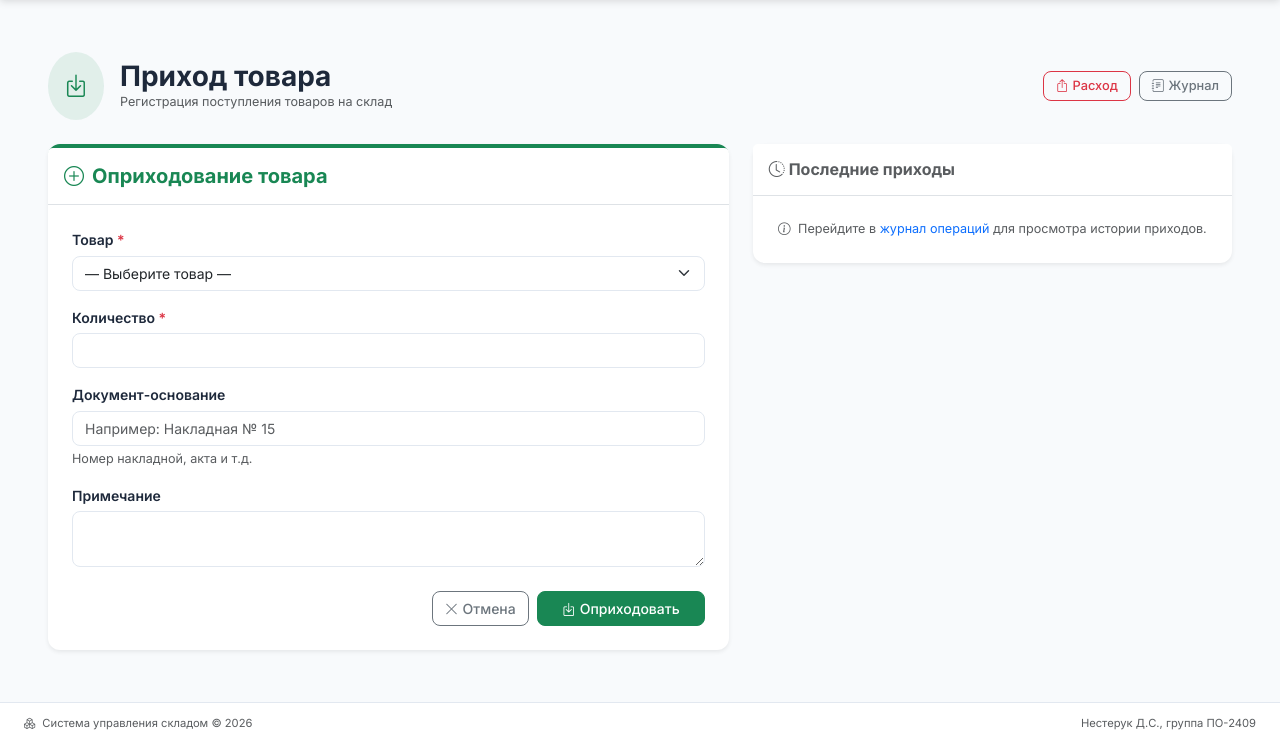
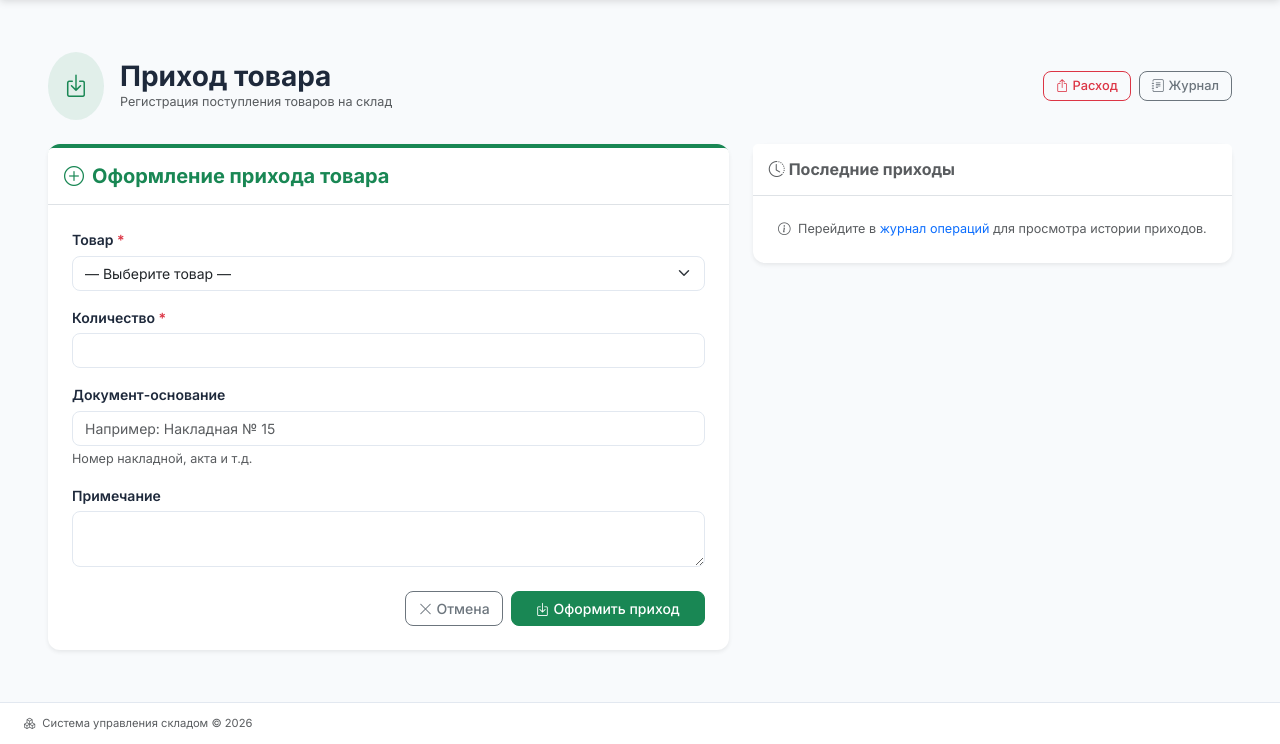
Before and after one commit to Dima-Nes/warehouse-management, a Django app: page /stock/in/ in a window 1280 px wide. Shown: the part 56-800 px from the top of the page. Run offline with Django 5.2, Linux system fonts and the light colour scheme; a user stored in the database is signed in; tables that the repository leaves empty hold one stand-in row (values such as "Sample post").

Commit message:
fix(ui): Исправлена подсветка вкладок Поставщики/Заказы, удалена подпись в футере, заменено 'оприходовать' на 'Оформить приход'
- templates/base.html:
    * Разделены условия active-класса для 'Поставщики' (только supplier_*) и 'Заказы' (только order_*)
    * Удалена подпись учащегося внизу справа из футера
- Заменено 'оприходовать'/'оприходование' на 'Оформить приход'/'Оформление прихода':
    * templates/inventory/stock_in.html
    * templates/inventory/product_detail.html
    * templates/inventory/movement_history.html
    * suppliers/views.py (уведомления)
- 18/18 тестов OK, system check -> 0 ошибок

```diff
--- a/suppliers/views.py
+++ b/suppliers/views.py
@@ -270,10 +270,11 @@ def order_change_status(request, pk):
                             request,
                             f'Статус заказа № {order.number} изменён на '
                             f'«{PurchaseOrder.Status(new_status).label}». '
-                            f'Автоматически оприходовано {len(movements)} позиций.'
+                            f'Автоматически принято на склад {len(movements)} позиций.'
                         )
                     except DjangoValidationError as exc:
-                        messages.error(request, f'Ошибка оприходования: {exc.message}')
+                        messages.error(request, f'Ошибка принятия на склад: {exc.message}')
+
                 else:
                     messages.success(
                         request,
--- a/templates/base.html
+++ b/templates/base.html
@@ -60,7 +60,7 @@
                 {# Поставщики — скрыты от сотрудника склада #}
                 {% if user.is_admin or user.is_manager %}
                 <li class="nav-item">
-                    <a class="nav-link nav-link-icon {% if request.resolver_match.app_name == 'suppliers' %}active{% endif %}"
+                    <a class="nav-link nav-link-icon {% if request.resolver_match.app_name == 'suppliers' and request.resolver_match.url_name in 'supplier_list,supplier_detail,supplier_create,supplier_update' %}active{% endif %}"
                        href="{% url 'suppliers:supplier_list' %}">
                         <i class="bi bi-truck"></i>
                         <span>Поставщики</span>
@@ -71,13 +71,14 @@
                 {# Заказы — скрыты от сотрудника склада #}
                 {% if user.is_admin or user.is_manager %}
                 <li class="nav-item">
-                    <a class="nav-link nav-link-icon {% if request.resolver_match.app_name == 'suppliers' and request.resolver_match.url_name == 'order_list' or request.resolver_match.url_name == 'order_detail' or request.resolver_match.url_name == 'order_create' or request.resolver_match.url_name == 'order_update' %}active{% endif %}"
+                    <a class="nav-link nav-link-icon {% if request.resolver_match.app_name == 'suppliers' and request.resolver_match.url_name in 'order_list,order_detail,order_create,order_update' %}active{% endif %}"
                        href="{% url 'suppliers:order_list' %}">
                         <i class="bi bi-clipboard-check"></i>
                         <span>Заказы</span>
                     </a>
                 </li>
                 {% endif %}
+
 
 
                 {# Аналитика — только admin и manager #}
@@ -201,12 +202,10 @@
                 <i class="bi bi-boxes me-1"></i>
                 Система управления складом &copy; 2026
             </div>
-            <div class="col-auto text-muted small">
-                Нестерук Д.С., группа ПО-2409
-            </div>
         </div>
     </div>
 </footer>
+
 
 <!-- Bootstrap 5 JS -->
 <script src="https://cdn.jsdelivr.net/npm/bootstrap@5.3.3/dist/js/bootstrap.bundle.min.js"></script>
--- a/templates/inventory/movement_history.html
+++ b/templates/inventory/movement_history.html
@@ -171,8 +171,9 @@
         <h5 class="mt-3 text-muted fw-normal">Записей не найдено</h5>
         <div class="d-flex gap-2 justify-content-center mt-3">
             <a href="{% url 'inventory:stock_in' %}" class="btn btn-success btn-sm">
-                <i class="bi bi-box-arrow-in-down me-1"></i>Оприходовать товар
+                <i class="bi bi-box-arrow-in-down me-1"></i>Оформить приход
             </a>
+
             <a href="{% url 'inventory:stock_out' %}" class="btn btn-outline-danger btn-sm">
                 <i class="bi bi-box-arrow-up me-1"></i>Провести расход
             </a>
--- a/templates/inventory/product_detail.html
+++ b/templates/inventory/product_detail.html
@@ -138,8 +138,9 @@
                     <div class="d-grid gap-2">
                         <a href="{% url 'inventory:stock_in' %}?product={{ product.pk }}"
                            class="btn btn-outline-success btn-sm">
-                            <i class="bi bi-box-arrow-in-down me-1"></i>Оприходовать
+                            <i class="bi bi-box-arrow-in-down me-1"></i>Оформить приход
                         </a>
+
                         <a href="{% url 'inventory:stock_out' %}?product={{ product.pk }}"
                            class="btn btn-outline-danger btn-sm">
                             <i class="bi bi-box-arrow-up me-1"></i>Провести расход
@@ -232,8 +233,9 @@
                         <div class="mt-3 d-flex gap-2 justify-content-center">
                             <a href="{% url 'inventory:stock_in' %}?product={{ product.pk }}"
                                class="btn btn-success btn-sm">
-                                <i class="bi bi-box-arrow-in-down me-1"></i>Оприходовать
+                                <i class="bi bi-box-arrow-in-down me-1"></i>Оформить приход
                             </a>
+
                         </div>
                         {% endif %}
                     </div>
--- a/templates/inventory/stock_in.html
+++ b/templates/inventory/stock_in.html
@@ -30,7 +30,7 @@
             <div class="card border-0 shadow-sm border-top border-4 border-success">
                 <div class="card-header bg-white border-bottom py-3">
                     <h5 class="mb-0 fw-bold text-success">
-                        <i class="bi bi-plus-circle me-2"></i>Оприходование товара
+                        <i class="bi bi-plus-circle me-2"></i>Оформление прихода товара
                     </h5>
                 </div>
                 <div class="card-body p-4">
@@ -93,9 +93,10 @@
                                 <i class="bi bi-x-lg me-1"></i>Отмена
                             </a>
                             <button type="submit" class="btn btn-success px-4">
-                                <i class="bi bi-box-arrow-in-down me-1"></i>Оприходовать
+                                <i class="bi bi-box-arrow-in-down me-1"></i>Оформить приход
                             </button>
                         </div>
+
                     </form>
                 </div>
             </div>
```
